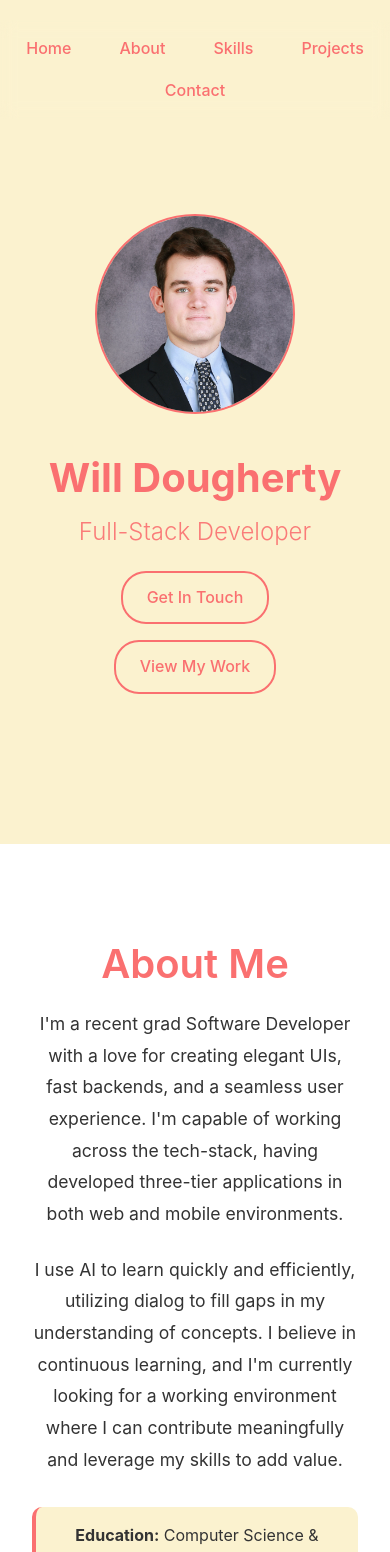
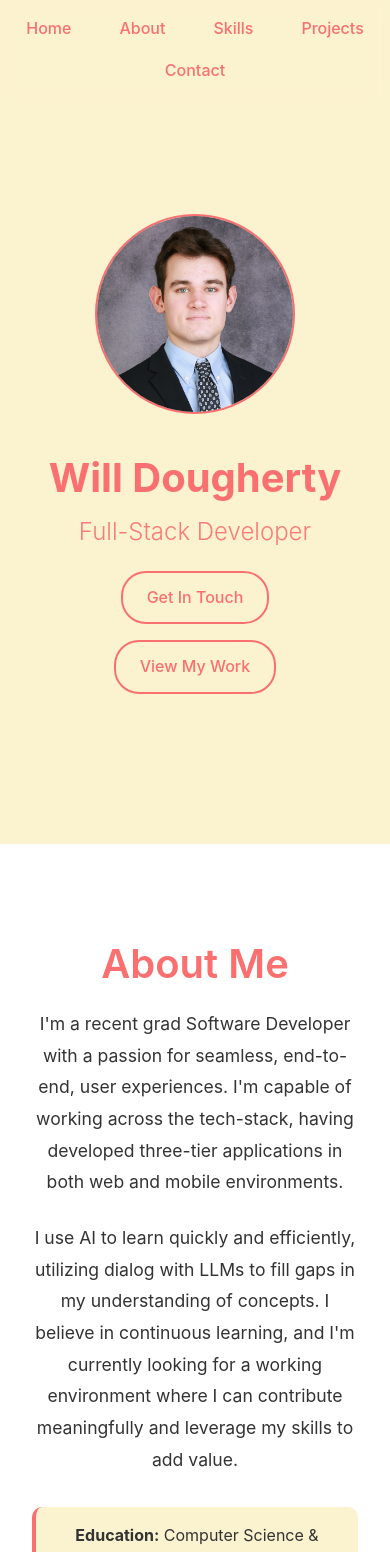
Before and after one commit to WT-Dougherty/portfolio, a React (Vite) app: page / in a window 390 px wide. Shown: the top 1552 px of the page. Built offline with nearby package versions, Linux system fonts and the light colour scheme.

Commit message:
formatting adjustments

```diff
--- a/package.json
+++ b/package.json
@@ -25,6 +25,7 @@
     "eslint": "^9.33.0",
     "eslint-plugin-react-hooks": "^5.2.0",
     "eslint-plugin-react-refresh": "^0.4.20",
+    "gh-pages": "^6.3.0",
     "globals": "^16.3.0",
     "typescript": "^5.6.3",
     "vite": "^7.1.2"
--- a/src/App.css
+++ b/src/App.css
@@ -273,7 +273,9 @@
   .contact-grid {
     grid-template-columns: 1fr;
   }
-
+  #navigation {
+    margin-top: 0px;
+  }
   #navigation ul {
     gap: 1rem;
     flex-wrap: wrap;
--- a/src/sections/about.tsx
+++ b/src/sections/about.tsx
@@ -6,12 +6,12 @@ const About = () => {
                 <div className="about-grid">
                     <div className="about-text">
                         <p>
-                            I'm a recent grad Software Developer with a love for creating elegant UIs, fast backends,
-                            and a seamless user experience. I'm capable of working across the tech-stack,
-                            having developed three-tier applications in both web and mobile environments.
+                            I'm a recent grad Software Developer with a passion for seamless, end-to-end,
+                            user experiences. I'm capable of working across the tech-stack, having developed
+                            three-tier applications in both web and mobile environments.
                         </p>
                         <p>
-                            I use AI to learn quickly and efficiently, utilizing dialog to fill gaps
+                            I use AI to learn quickly and efficiently, utilizing dialog with LLMs to fill gaps
                             in my understanding of concepts. I believe in continuous learning, and I'm
                             currently looking for a working environment where I can contribute meaningfully
                             and leverage my skills to add value.
--- a/src/sections/home.tsx
+++ b/src/sections/home.tsx
@@ -4,7 +4,7 @@ const Home = () => {
     return (
         <section id="home">
             <div className="home-content">
-                <img src="/src/assets/headshot.jpeg" alt="Will Dougherty" className="headshot" />
+                <img src="/headshot.jpeg" alt="Will Dougherty" className="headshot" />
                 <div className="home-text">
                     <h1>Will Dougherty</h1>
                     <h2>Full-Stack Developer</h2>
--- a/src/sections/projects.tsx
+++ b/src/sections/projects.tsx
@@ -16,7 +16,7 @@ const Projects = () => {
             real-life social engagement. Slice aims to connect users with their immediate
             social circles, rather than with a collective global community.
             I'm prioritizing a seamless user experience and a low-cost backend, with the
-            goal of creating a comfortable ad-free environment. With Slice, you gain the benefits
+            goal of creating a comfortable, ad-free environment. With Slice, you gain the benefits
             of online connectivity that traditional social media platforms offer without having to
             expose yourself to the harmful features designed to keep you hyper-engaged.`,
             skills: ["React Native", "Typescript", "Node.js", "FastAPI", "Postgres", "Docker"],
```
Also changed, not shown: public/headshot.jpeg (renamed from src/assets/headshot.jpeg), 1 other file (tests, documents, lock files or other folders).
